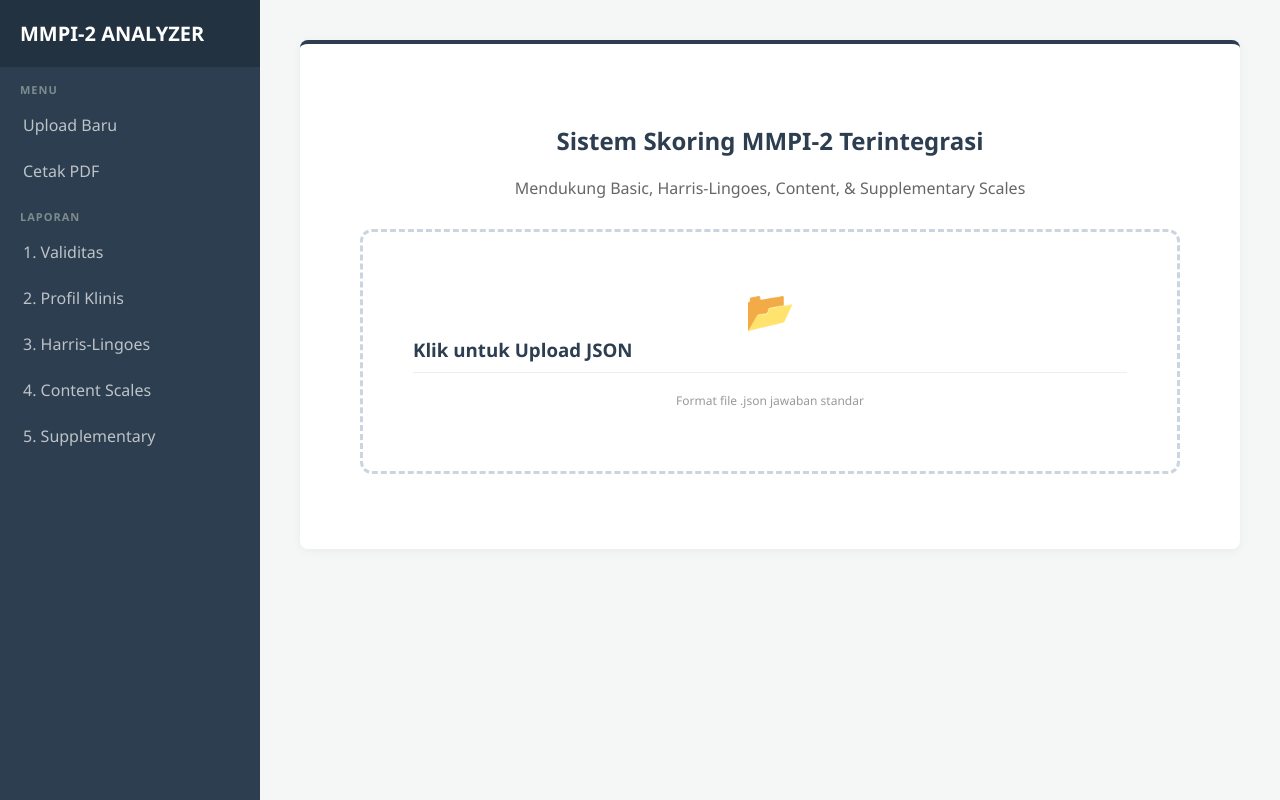
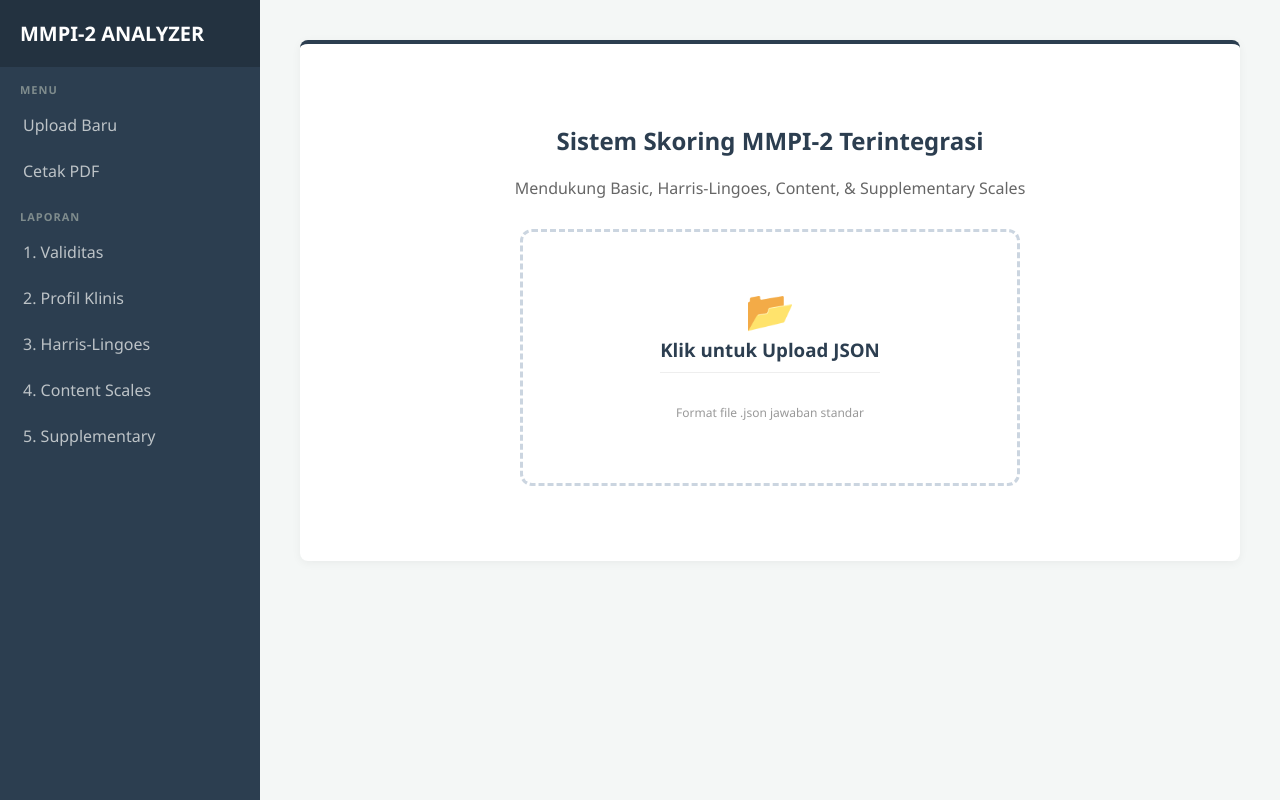
Before and after one commit to bima23a/mmpi2-scoring, a plain HTML site: page index.html in a window 1280 px wide. Drawn offline with nearby package versions, Linux system fonts and the light colour scheme.

Commit message:
upload-zone

```diff
--- a/index.html
+++ b/index.html
@@ -52,9 +52,34 @@
         .v-invalid { background-color: #fadbd8; border-color: #c0392b; }
         .v-invalid .v-val { color: #c0392b; }
 
-        /* UPLOAD */
-        .upload-zone { border: 3px dashed #cbd5e0; border-radius: 12px; padding: 50px; text-align: center; cursor: pointer; transition: 0.3s; background: #fff; }
-        .upload-zone:hover { border-color: var(--accent); background: #ebf8ff; }
+/* Cari bagian ini di dalam <style> dan ganti dengan yang ini */
+.upload-zone {
+    border: 3px dashed #cbd5e0;
+    border-radius: 12px;
+    padding: 50px;
+
+    /* LOGIC TENGAH (FLEXBOX) */
+    display: flex;              /* 1. Mengaktifkan mode fleksibel */
+    flex-direction: column;     /* 2. Menyusun ikon dan teks dari atas ke bawah */
+    align-items: center;        /* 3. Menengahkan isi secara horizontal */
+    justify-content: center;    /* 4. Menengahkan isi secara vertikal */
+
+    /* LOGIC POSISI KOTAK */
+    margin: 0 auto;             /* 5. Membuat kotak itu sendiri berada di tengah halaman */
+    max-width: 500px;           /* 6. Membatasi lebar agar tidak terlalu lebar */
+
+    text-align: center;
+    cursor: pointer;
+    transition: 0.3s;
+    background: #fff;
+}
+
+/* Tambahan: Efek Hover agar lebih interaktif */
+.upload-zone:hover {
+    border-color: var(--accent);
+    background: #ebf8ff;
+    transform: translateY(-5px); /* Efek naik sedikit saat di-hover */
+}
 
         /* UTILS */
         .hidden { display: none; }
```
